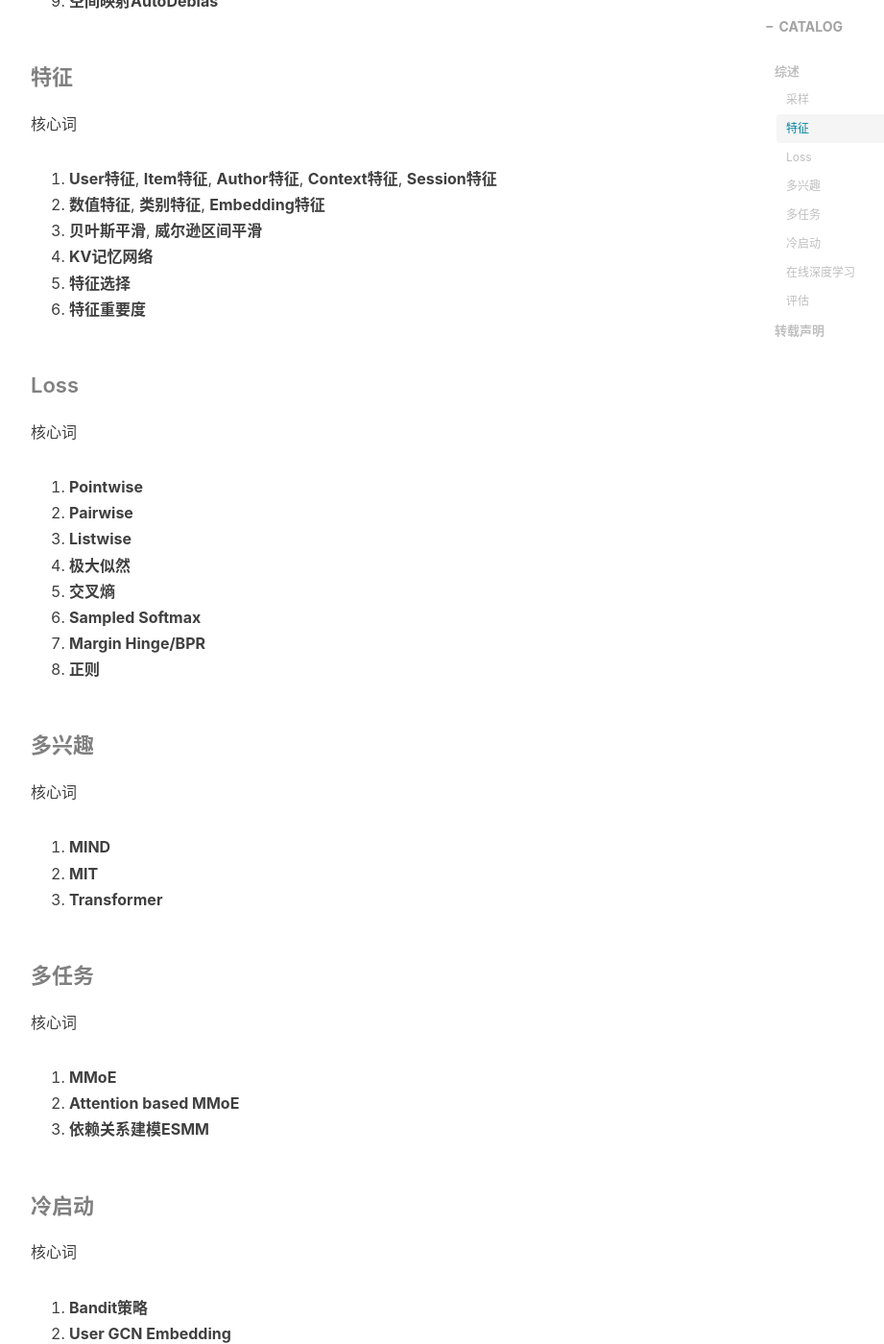
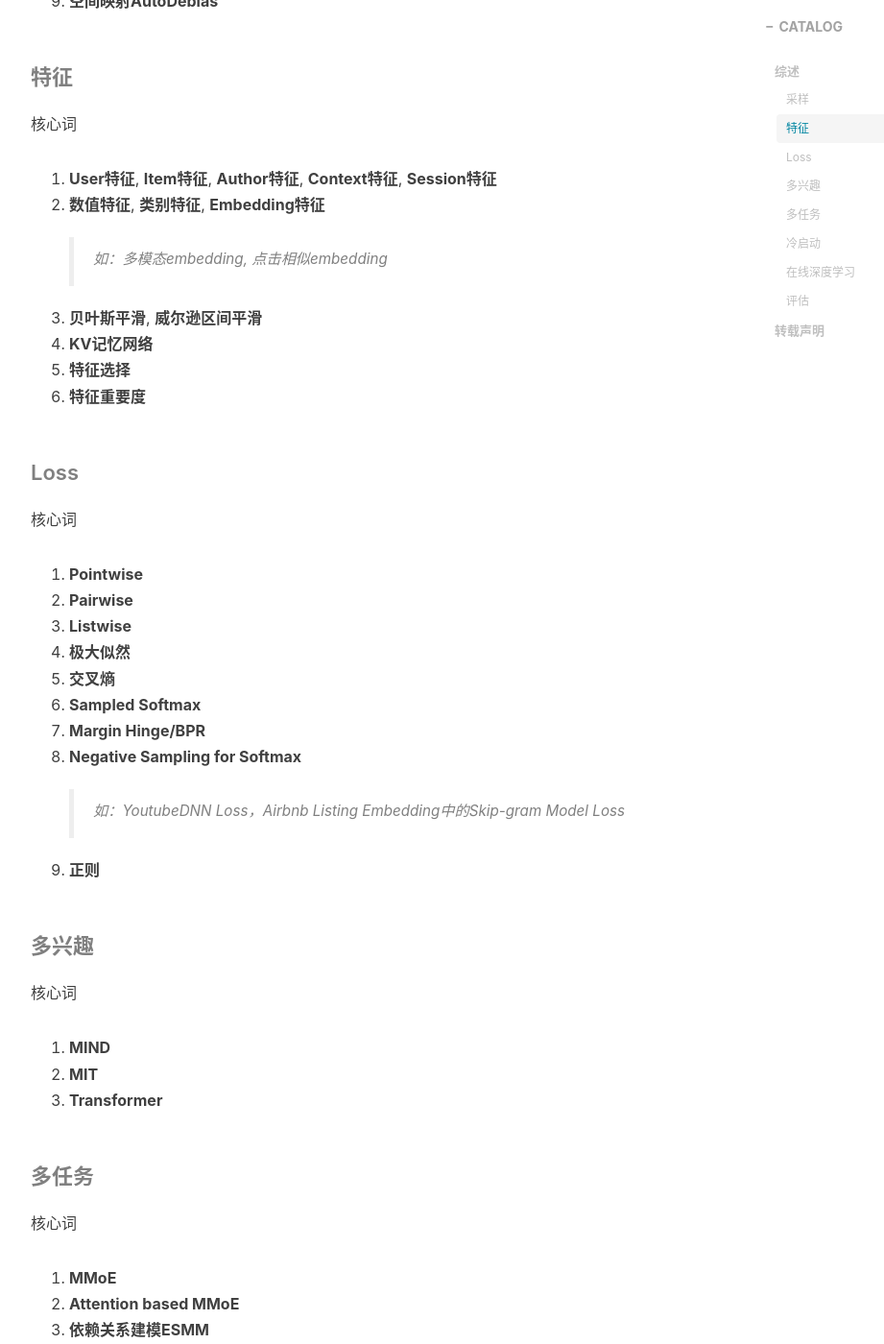
Before and after one commit to wenruij/wenruij.github.io, a Jekyll site: the page built from _posts/2021-06-06-rec-summary.markdown, in a window 1280 px wide and 1400 px high, scrolled down 1348 px. Shown: the whole window at 96% size, without its empty margins (233-1154 px from the left). Built offline with Jekyll 4.4.1, drawn with Linux system fonts in a browser that asks for light colours; nearby versions of some CDN libraries; comment, search, counter and statistics services are not loaded; some of the changed text lies outside the part shown.

Commit message:
rec-summary

```diff
--- a/_posts/2021-06-06-rec-summary.markdown
+++ b/_posts/2021-06-06-rec-summary.markdown
@@ -41,6 +41,7 @@ tags:
 核心词
 1. **User特征**, **Item特征**, **Author特征**, **Context特征**, **Session特征**
 2. **数值特征**, **类别特征**, **Embedding特征**
+> 如：多模态embedding, 点击相似embedding
 3. **贝叶斯平滑**, **威尔逊区间平滑**
 4. **KV记忆网络**
 5. **特征选择**
@@ -56,7 +57,9 @@ tags:
 5. **交叉熵**
 6. **Sampled Softmax**
 7. **Margin Hinge/BPR**
-8. **正则**
+8. **Negative Sampling for Softmax**
+> 如：YoutubeDNN Loss，Airbnb Listing Embedding中的Skip-gram Model Loss
+9. **正则**
 
 #### 多兴趣
 
@@ -78,7 +81,7 @@ tags:
 1. **Bandit策略**
 2. **User GCN Embedding**
 3. **多模态Embedding**
-4. **点击相似Type Embedding**
+4. **点击相似Type Embedding/Skip-gram Model**
 5. **贝叶斯平滑点击率**
 
 #### 在线深度学习
```
Also changed, not shown: other parts of _posts/2021-06-06-rec-summary.markdown (+1 -0 lines).
